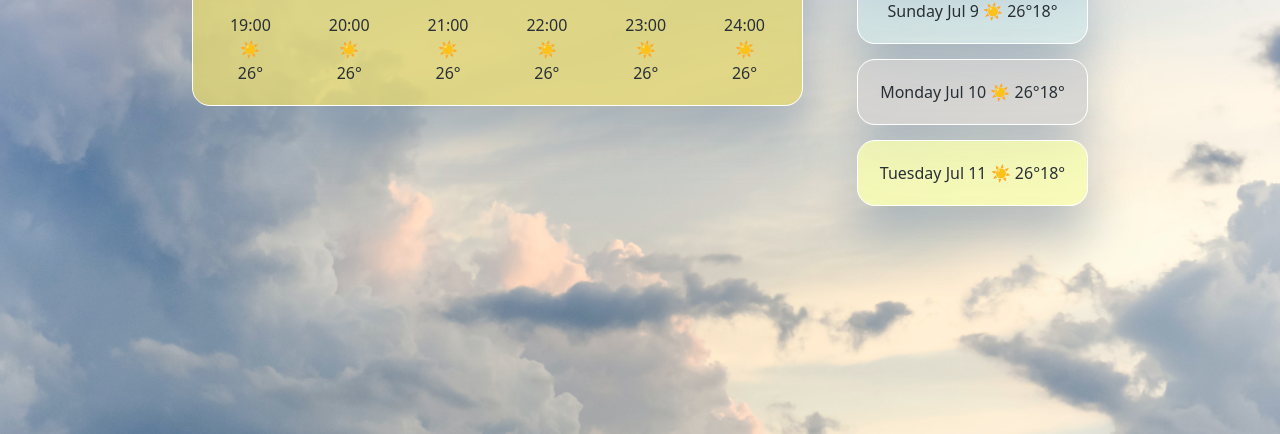
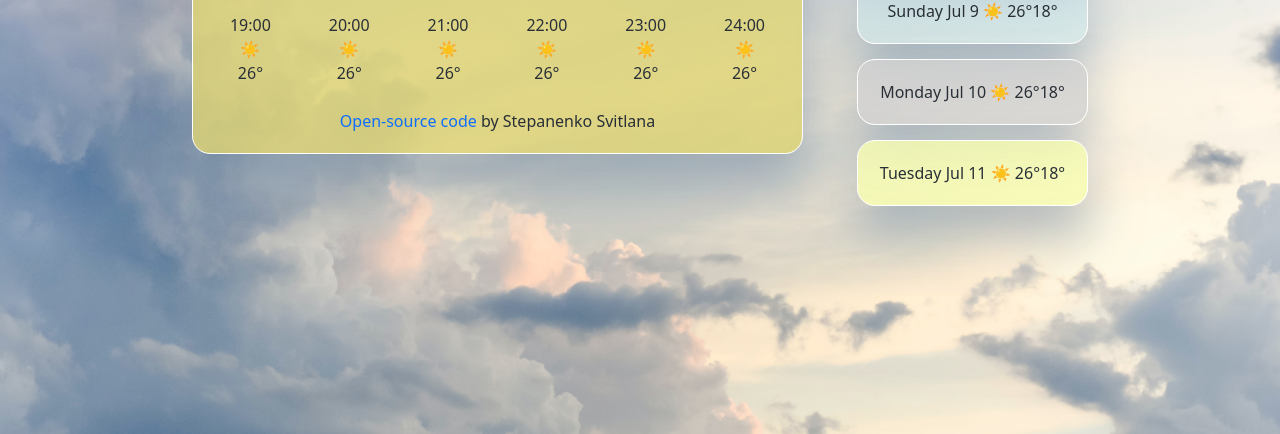
Before and after one commit to ssvetluna/Final-weather-app, a plain HTML site: page index.html in a window 1280 px wide. Shown: the part 366-800 px from the top of the page. Drawn offline with nearby package versions, Linux system fonts and the light colour scheme.

Commit message:
Added open-source link

```diff
--- a/index.html
+++ b/index.html
@@ -113,6 +113,18 @@
                 <div>26°</div>
               </div>
             </div>
+            <br />
+
+           <div>
+            <a
+        href="https://spontaneous-kelpie-51fad3.netlify.app"
+        target="_blank"
+        id="source"
+             >
+              Open-source code
+            </a>
+              by Stepanenko Svitlana
+          </div>
           </div>
         </div>
         <div class="col-3">
@@ -142,6 +154,8 @@
           </div>
         </div>
       </div>
+      <br />
+
     </div>
     <script src="src/index.js"></script>
   </body>
--- a/src/style.css
+++ b/src/style.css
@@ -81,3 +81,8 @@ h1 {
   border-radius: 18px;
   border: 1px solid #ffffff;
 }
+#source {
+  font-size: bold;
+  text-decoration: none;
+  text-align: left;
+}
```
